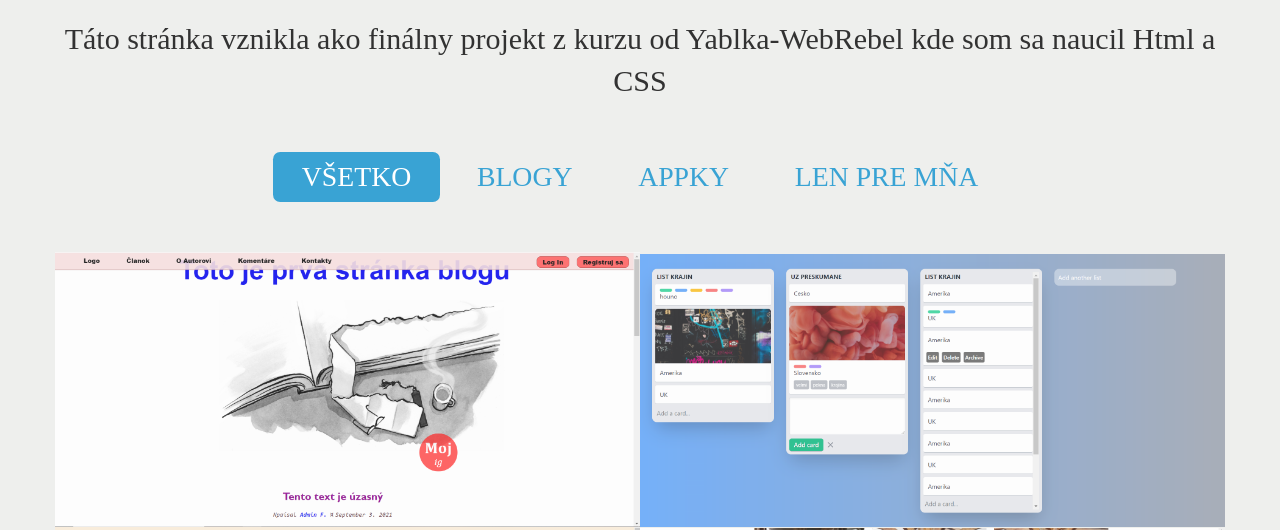
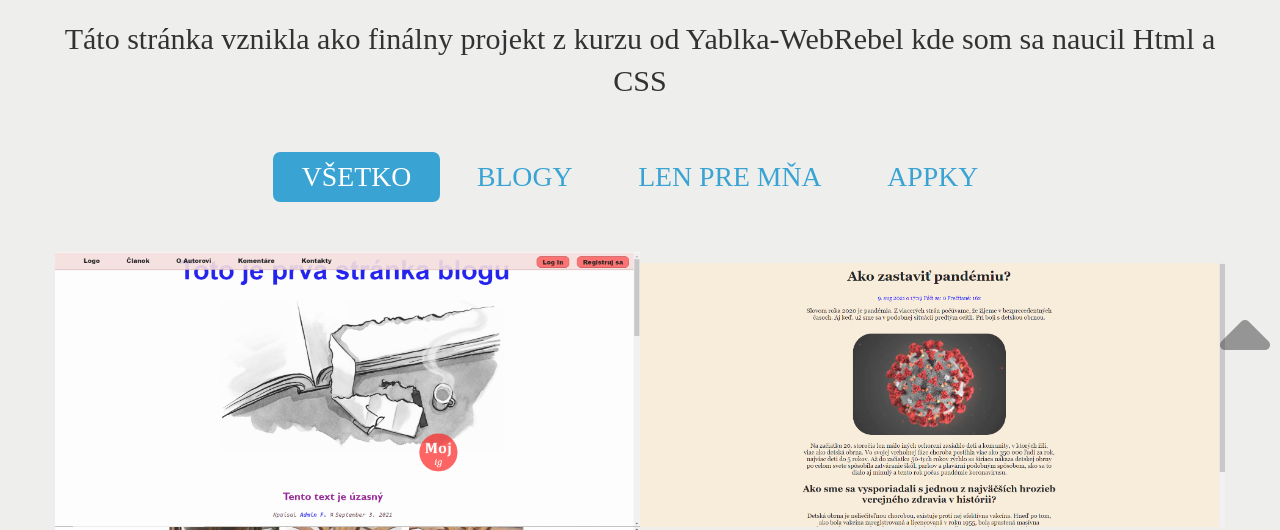
Before and after one commit to Fiiillliiippp/Final-hrml, a plain HTML site: page public/index.html in a window 1280 px wide. Shown: the part 415-945 px from the top of the page. Drawn offline with Linux system fonts and the light colour scheme.

Commit message:
animacie na obrazky a sipka na back-to-top js

```diff
--- a/javascrips/script.js
+++ b/javascrips/script.js
@@ -35,4 +35,41 @@
         if( event.which === 27 ) overlay.fadeOut(300);
     });
 
+    // scrolovanie obrazkov
+
+    var menu = $('.menu'),
+        menuLinks = menu.find('a');
+
+    menuLinks.on('click', function(event) {
+        var id = this.hash;
+        // zoscrolluje
+        $('html,body').animate({ scrollTop:$(id).offset().top }, 1000, function() {
+        window.location.hash = id;
+    });
+        // zabrani default akcii
+        event.preventDefault;
+    });
+
+    // back to top
+    var backToTop = $('<a></a>', {
+                            href: '#',
+                            class: 'back-to-top',
+                            html:'<i class="fa fa-caret-up fa-5x"></i>'
+                        });
+
+    backToTop
+            .hide()
+            .appendTo('body')
+            .on('click', function(){
+                $('html,body').animate({ scrollTop: 0}, 1000);
+            });
+
+    // objavenie a zmiznutie sipky
+    var win = $(window);
+    win.on('scroll', function(){
+        if(win.scrollTop() >= 400) backToTop.fadeIn(1000);
+        else backToTop.hide();
+    });
+
+
 })(jQuery);
--- a/public/index.html
+++ b/public/index.html
@@ -73,40 +73,46 @@
                     </h2>
 
                     <ul class="menu controls">
-                        <li class="selected"><a href="index.html">Všetko</a></li>
-                        <li><a href="blogy.html">Blogy</a></li>
-                        <li><a href="appky.html">Appky</a></li>
-                        <li><a href="moje.html">Len pre mňa</a></li>
+                        <li class="selected"><a href="#index">Všetko</a></li>
+                        <li><a href="#blog">Blogy</a></li>
+                        <li><a href="#moje">Len pre mňa</a></li>
+                        <li><a href="#apps">Appky</a></li>
                     </ul>
 
                     <form class="menu-dropdown">
                         <select>
-                            <option value="index.html">Všetko</option>
-                            <option value="blogy.html">Blogy</option>
-                            <option value="appky.html">Appky</option>
-                            <option value="moje.html">Len pre mňa</option>
+                            <option value="#index">Všetko</option>
+                            <option value="#blog">Blogy</option>
+                            <option value="#moje">Len pre mňa</option>
+                            <option value="#apps">Appky</option>
                         </select>
                     </form>
 
                 </div>
                 <section class="gallery">
                     <div class="container">
+                        <div id="blog">
                             <a href="../img/blog.png">
                                 <img src="../img/blog.png" alt="Prvý blog" width="585px" height="auto">
-                        </a>
-                        <a href="../img/app.png">
-                            <img src="../img/app.png" alt="Prvá appka" width="585px" height="auto">
                             </a>
                             <a href="../img/pandemia.png">
                                 <img src="../img/pandemia.png" alt="Pokus o napodobnenie stranky" width="585px"
                                 height="auto">
                             </a>
+                        </div>
+                        <div id="moje">
                                 <a href="../img/responzivita.png">
                                     <img src="../img/responzivita.png" alt="Responzivita" width="585px" height="auto">
                                 </a>
                                 <a href="../img/alex.png">
                                     <img src="../img/alex.png" alt="Zo zábavy pre moju priateľku" width="585px" height="auto">
                                 </a>
+                        </div>
+                        <div id="apps">
+                            <a href="../img/app.png">
+                                <img src="../img/app.png" alt="Prvá appka" width="585px" height="auto">
+                            </a>
+                        </div>
                     </div>
                 </section>
             </div>
--- a/style.css/style.css
+++ b/style.css/style.css
@@ -299,6 +299,23 @@ img {
     transform: scale(1.05);
     transition: 0.5s ease;
 }
+
+.back-to-top{
+    color: #4b4b4b;
+    position: fixed;
+    bottom: 5px;
+    right: 10px;
+    z-index: 20;
+    display: block;
+    opacity: .55;
+}
+
+.back-to-top:hover,
+.back-to-top:focus {
+    opacity: 1;
+    transition: opacity .5s;
+}
+
 
 #overlay{
     background: rgba(0, 0, 0, .7);
```
Lines whose indentation alone changed are shown as unchanged.
